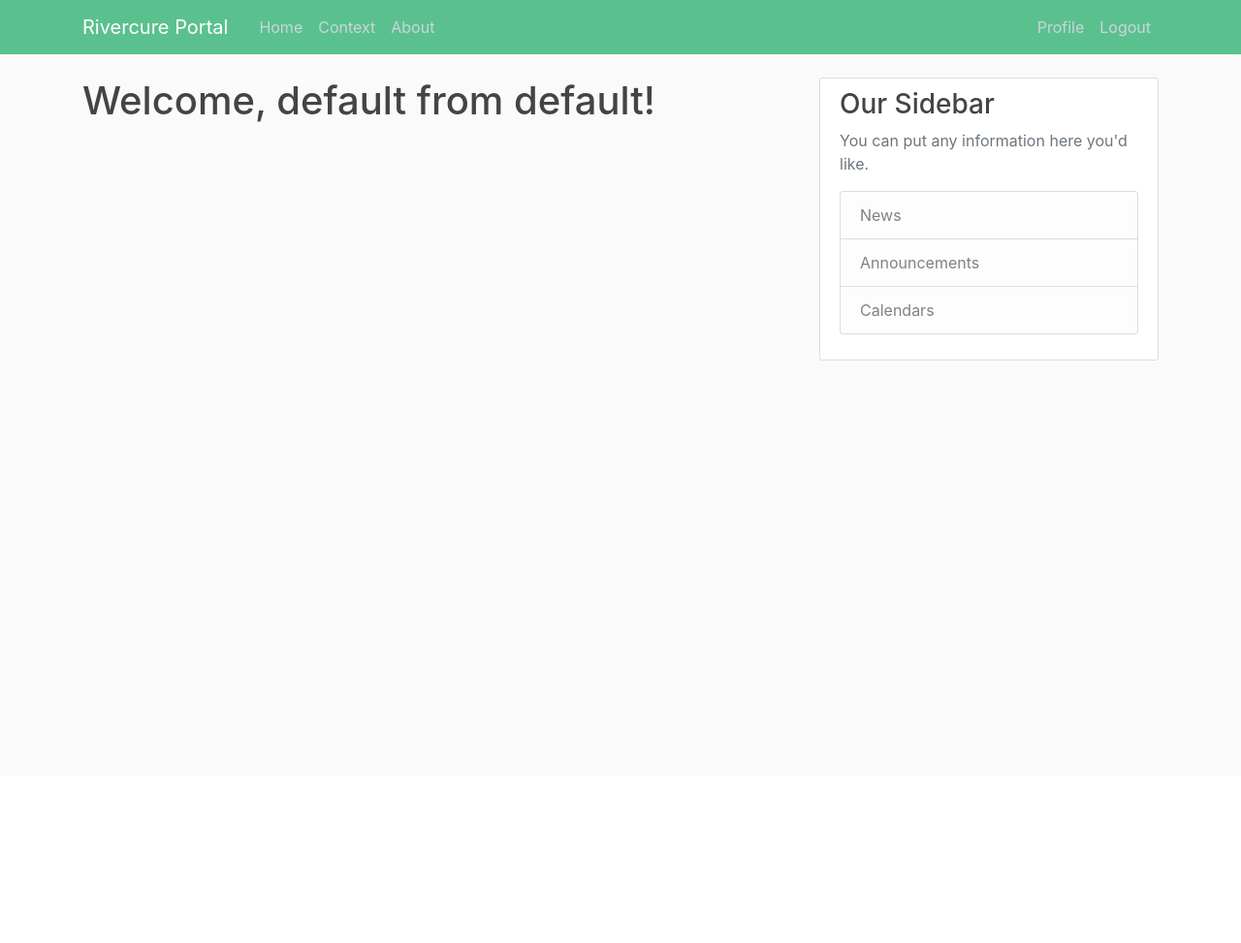
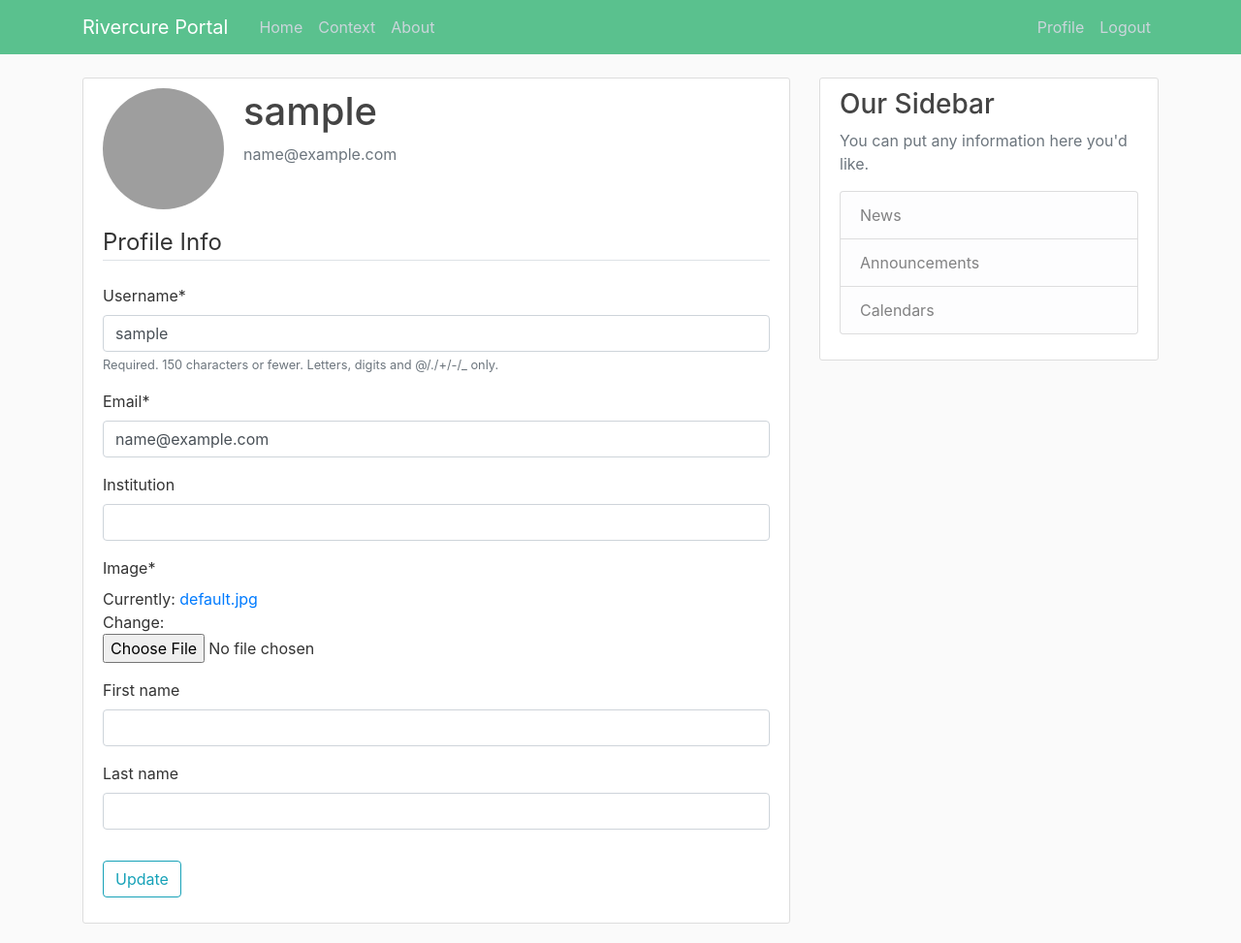
Before and after one commit to RiverCure/Rivercure-Portal, a Django app: page /profile/ in a window 1280 px wide. Shown: the whole page at 97% size. Before the commit the page ends 372 px from the top, so only its background shows below. Run offline with Django 3.2, Linux system fonts and the light colour scheme; the visitor is signed in with stand-in values (Sample User, id 1); some libraries are stand-ins or nearby versions; grey boxes are pictures that could not be loaded.

Commit message:
Profile module improvements

```diff
--- a/requirements.txt
+++ b/requirements.txt
@@ -2,6 +2,7 @@ Django==2.2
 django-crispy-forms==1.9.1
 django-leaflet==0.26.0
 django-suit==0.2.28
+Pillow==7.1.2
 psycopg2==2.8.5
 pytz==2020.1
 sqlparse==0.3.1
--- a/rivercureproject/settings.py
+++ b/rivercureproject/settings.py
@@ -154,6 +154,9 @@ LEAFLET_CONFIG = {
 
 STATIC_URL = '/static/'
 
+MEDIA_ROOT = os.path.join(BASE_DIR, 'media')
+MEDIA_URL='/media/'
+
 CRISPY_TEMPLATE_PACK = 'bootstrap4'
 
 LOGIN_REDIRECT_URL = 'rivercure-home'
--- a/rivercureproject/urls.py
+++ b/rivercureproject/urls.py
@@ -17,6 +17,8 @@ from django.contrib import admin
 from django.contrib.auth import views as auth_views
 from django.urls import path, include
 from users import views as users_views
+from django.conf import settings
+from django.conf.urls.static import static
 
 urlpatterns = [
     path('admin/', admin.site.urls),
@@ -27,3 +29,6 @@ urlpatterns = [
     path('', include('rivercureportal.urls')),
     path('context/', include('context.urls')),
 ]
+
+if settings.DEBUG:
+    urlpatterns += static(settings.MEDIA_URL, document_root= settings.MEDIA_ROOT)
--- a/users/forms.py
+++ b/users/forms.py
@@ -1,13 +1,28 @@
 from django import forms
 from django.contrib.auth.models import User
 from django.contrib.auth.forms import UserCreationForm
+from .models import Profile
 
 class UserRegisterForm(UserCreationForm):
-    email = forms.EmailField(required=False)
-    institution = forms.CharField(required=False)
-    phoneNumber = forms.CharField(max_length=12)
-
+    email = forms.EmailField()
 
     class Meta:
         model = User
-        fields = ['username', 'email', 'institution', 'phoneNumber','password1', 'password2']
+        fields = ['username', 'email', 'password1', 'password2']
+
+
+class UserUpdateForm(forms.ModelForm):
+    email = forms.EmailField()
+
+    class Meta:
+        model = User
+        fields = ['username', 'email']
+
+
+class ProfileUpdateForm(forms.ModelForm):
+    institution = forms.CharField(required=False)
+    first_name = forms.CharField(required=False)
+    last_name = forms.CharField(required=False)
+    class Meta:
+        model = Profile
+        fields = ['institution','image', 'first_name', 'last_name']
--- a/users/models.py
+++ b/users/models.py
@@ -1,11 +1,24 @@
 from django.db import models
 from django.contrib.auth.models import User
+from PIL import Image
 
 class Profile(models.Model):
     user = models.OneToOneField(User, on_delete=models.CASCADE)
-    first_name = models.CharField(max_length=20, default="default")
-    last_name = models.CharField(max_length=20, default="default")
-    institution = models.CharField(max_length=50, default="default")
+    first_name = models.CharField(max_length=20, null=True)
+    last_name = models.CharField(max_length=20, null=True)
+    institution = models.CharField(max_length=50, null=True)
+    image = models.ImageField(default='default.jpg', upload_to="profile_pics")
 
     def __str__(self):
-        return f'{ self.user.username } profile'
+        return f'{self.user.username} profile'
+
+    #SAVE ALWAYS RUNS BUT WE'RE ADDING THE RESIZE FUNCTION
+    def save(self):
+        super().save()
+
+        img = Image.open(self.image.path)
+
+        if img.height > 300 or img.width > 300:
+            output_size = (300,300)
+            img.thumbnail(output_size)
+            img.save(self.image.path)
--- a/users/templates/users/profile.html
+++ b/users/templates/users/profile.html
@@ -2,5 +2,24 @@
 {% load crispy_forms_tags %}
 
 {% block content %}
-    <h1> Welcome, {{ user.profile.first_name }} from {{user.profile.institution}}!</h1>
+<div class="content-section">
+    <div class="media">
+      <img class="rounded-circle account-img" src="{{ user.profile.image.url }}">
+      <div class="media-body">
+        <h2 class="account-heading">{{user.username}}</h2>
+        <p class="text-secondary">{{user.email}}</p>
+      </div>
+    </div>
+      <form method='POST' enctype="multipart/form-data">
+          {% csrf_token %}
+          <fieldset class="form-group">
+              <legend class="border-bottom mb-4">Profile Info</legend>
+              {{ u_form|crispy }}
+              {{ p_form|crispy }}
+          </fieldset>
+          <div class="form-group">
+              <button class="btn btn-outline-info" type="submit">Update</button>
+          </div>
+      </form>
+  </div>
 {% endblock content %}
--- a/users/views.py
+++ b/users/views.py
@@ -1,7 +1,7 @@
 from django.shortcuts import render, redirect
 from django.contrib import messages
 from django.contrib.auth.decorators import login_required
-from .forms import UserRegisterForm
+from .forms import UserRegisterForm, UserUpdateForm, ProfileUpdateForm
 
 def register(request):
     if request.method =='POST':
@@ -17,4 +17,25 @@ def register(request):
 
 @login_required
 def profile(request):
-    return render(request, 'users/profile.html')
+    if request.method =='POST':
+        u_form = UserUpdateForm(request.POST, instance=request.user)
+        p_form = ProfileUpdateForm(request.POST,
+                                  request.FILES,
+                                  instance=request.user.profile)
+        if u_form.is_valid() and p_form.is_valid():
+            u_form.save()
+            p_form.save()
+            messages.success(request, f'Your account has been updated!')
+            return redirect('profile')
+
+    else:
+         u_form = UserUpdateForm(instance=request.user)
+         p_form = ProfileUpdateForm(instance=request.user.profile)
+
+    context = {
+        'u_form' : u_form,
+        'p_form' : p_form,
+    }
+
+
+    return render(request, 'users/profile.html', context)
```
